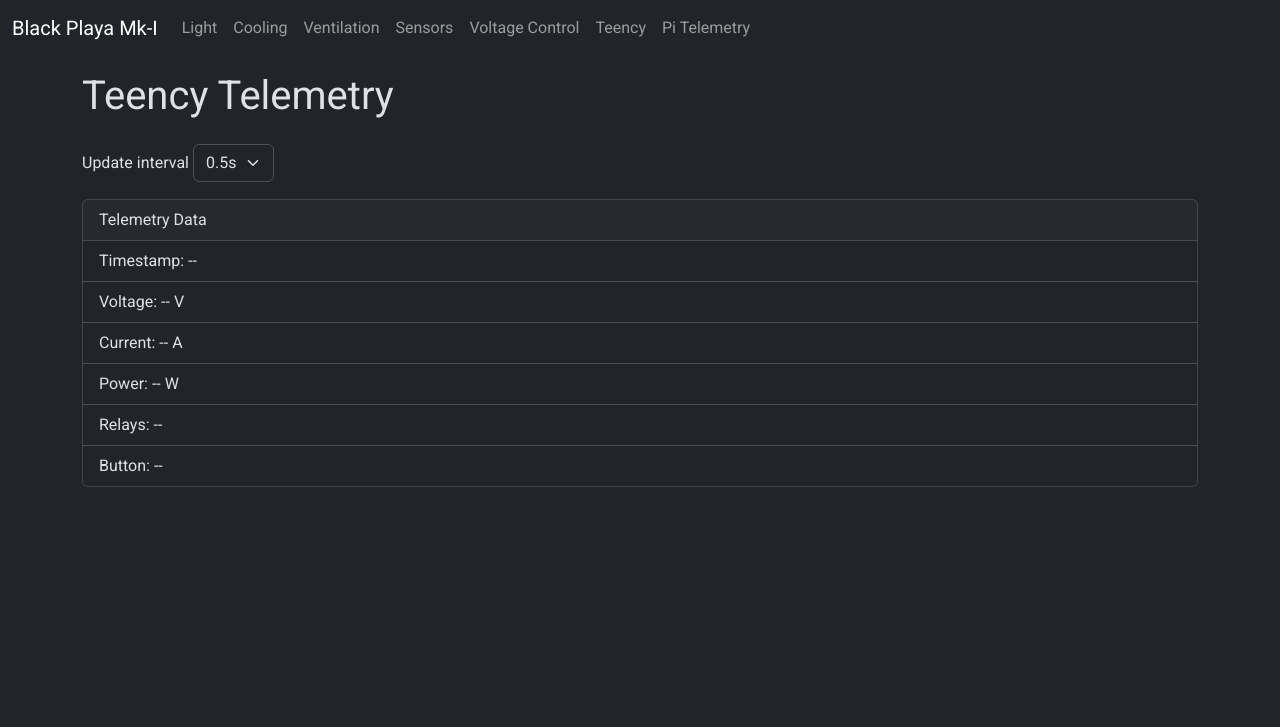
After one commit to Parawaram/burning-control, a Flask app: page /teency in a window 1280 px wide. The commit adds this page. Shown: the top 727 px of the page. Run offline with Flask 3, Linux system fonts and the light colour scheme; data that the repository does not hold is empty.

Commit message:
Add Teency telemetry page and service

```diff
--- a/backend/app.py
+++ b/backend/app.py
@@ -5,6 +5,7 @@ from ina_sensor import read_data as read_ina, read_all as read_all_ina
 from temperature_sensor import read_temperature
 from aht_sensor import read_data as read_aht, read_all as read_all_aht
 from dht_sensor import read_data as read_dht
+from teency_service import start as start_teency, get_data as get_teency_data
 import random
 import time
 
@@ -13,6 +14,9 @@ app = Flask(
     template_folder='../frontend/templates',
     static_folder='../frontend/static'
 )
+
+# start background reader for Teency telemetry
+start_teency()
 
 # Track last generated status to update once per second
 _last_status = {
@@ -70,6 +74,12 @@ def ventilation():
 @app.route('/sensors')
 def sensors():
     return render_template('v2/sensors.html')
+
+
+@app.route('/teency')
+def teency_page():
+    """Display telemetry from the Teency controller."""
+    return render_template('v2/teency.html')
 
 
 @app.route('/pi-telemetry')
@@ -168,6 +178,12 @@ def api_dht11():
     return jsonify({'status': 'on', **data})
 
 
+@app.get('/api/teency')
+def api_teency():
+    """Return latest telemetry from the Teency board."""
+    return jsonify(get_teency_data())
+
+
 @app.get('/api/sensors')
 def api_sensors():
     dht = read_dht()
--- a/backend/requirements.txt
+++ b/backend/requirements.txt
@@ -4,3 +4,5 @@ adafruit-circuitpython-neopixel>=6.3.0
 adafruit-circuitpython-ina219>=1.4.11
 adafruit-circuitpython-ahtx0>=1.0.27
 adafruit-circuitpython-dht>=3.8.0
+
+pyserial>=3.5
--- /dev/null
+++ b/backend/teency_service.py
@@ -0,0 +1,70 @@
+import json
+import logging
+import threading
+import time
+from typing import Any, Dict
+
+try:
+    import serial  # type: ignore
+except Exception as e:  # pragma: no cover - optional in tests
+    serial = None
+    logging.error("pyserial not available: %s", e)
+
+log = logging.getLogger(__name__)
+
+_data: Dict[str, Any] = {}
+_serial = None
+_thread_started = False
+
+PORT_CANDIDATES = ["/dev/ttyACM0", "/dev/ttyUSB0"]
+BAUDRATE = 115200
+
+
+def _open_serial():
+    global _serial
+    for port in PORT_CANDIDATES:
+        try:
+            _serial = serial.Serial(port, BAUDRATE, timeout=1)  # type: ignore
+            log.info("Teency connected on %s", port)
+            return
+        except Exception as e:  # pragma: no cover - hardware optional
+            log.info("Teency open %s failed: %s", port, e)
+    _serial = None
+
+
+def _reader():  # pragma: no cover - hardware optional
+    global _data, _serial
+    while True:
+        if serial is None:
+            time.sleep(1)
+            continue
+        if _serial is None:
+            _open_serial()
+            time.sleep(1)
+            continue
+        try:
+            line = _serial.readline().decode("utf-8", errors="ignore").strip()
+            if not line:
+                continue
+            _data = json.loads(line)
+        except Exception as e:
+            log.warning("Teency read failed: %s", e)
+            try:
+                _serial.close()
+            except Exception:
+                pass
+            _serial = None
+            time.sleep(1)
+
+
+def start():
+    global _thread_started
+    if _thread_started:
+        return
+    _thread_started = True
+    t = threading.Thread(target=_reader, daemon=True)
+    t.start()
+
+
+def get_data() -> Dict[str, Any]:
+    return _data
--- /dev/null
+++ b/frontend/static/teency.js
@@ -0,0 +1,38 @@
+let interval = 500;
+let timerId = null;
+
+function startTimer() {
+  if (timerId) clearInterval(timerId);
+  timerId = setInterval(fetchTeency, interval);
+}
+
+document.getElementById('updateInterval')?.addEventListener('change', (e) => {
+  interval = parseInt(e.target.value);
+  startTimer();
+});
+
+async function fetchTeency() {
+  const resp = await fetch('/api/teency');
+  const data = await resp.json();
+  if (data.ts !== undefined) {
+    document.getElementById('ts').textContent = data.ts;
+  }
+  if (data.U !== undefined) {
+    document.getElementById('voltage').textContent = data.U;
+  }
+  if (data.I !== undefined) {
+    document.getElementById('current').textContent = data.I;
+  }
+  if (data.P !== undefined) {
+    document.getElementById('power').textContent = data.P;
+  }
+  if (Array.isArray(data.R)) {
+    document.getElementById('relays').textContent = data.R.join(', ');
+  }
+  if (data.B !== undefined) {
+    document.getElementById('button').textContent = data.B;
+  }
+}
+
+fetchTeency();
+startTimer();
--- a/frontend/templates/v2/layout.html
+++ b/frontend/templates/v2/layout.html
@@ -22,6 +22,7 @@
         <li class="nav-item"><a class="nav-link" href="/ventilation">Ventilation</a></li>
         <li class="nav-item"><a class="nav-link" href="/sensors">Sensors</a></li>
         <li class="nav-item"><a class="nav-link" href="/voltage">Voltage Control</a></li>
+        <li class="nav-item"><a class="nav-link" href="/teency">Teency</a></li>
         <li class="nav-item"><a class="nav-link" href="/pi-telemetry">Pi Telemetry</a></li>
       </ul>
     </div>
--- /dev/null
+++ b/frontend/templates/v2/teency.html
@@ -0,0 +1,27 @@
+{% extends 'v2/layout.html' %}
+{% block title %}Teency{% endblock %}
+{% block content %}
+<h1 class="mb-4">Teency Telemetry</h1>
+<div class="mb-3">
+  <label for="updateInterval" class="form-label">Update interval</label>
+  <select id="updateInterval" class="form-select w-auto d-inline">
+    <option value="100">0.1s</option>
+    <option value="500" selected>0.5s</option>
+    <option value="1000">1s</option>
+  </select>
+</div>
+<div class="card mb-3">
+  <div class="card-header">Telemetry Data</div>
+  <ul class="list-group list-group-flush">
+    <li class="list-group-item">Timestamp: <span id="ts">--</span></li>
+    <li class="list-group-item">Voltage: <span id="voltage">--</span> V</li>
+    <li class="list-group-item">Current: <span id="current">--</span> A</li>
+    <li class="list-group-item">Power: <span id="power">--</span> W</li>
+    <li class="list-group-item">Relays: <span id="relays">--</span></li>
+    <li class="list-group-item">Button: <span id="button">--</span></li>
+  </ul>
+</div>
+{% endblock %}
+{% block scripts %}
+<script src="{{ url_for('static', filename='teency.js') }}"></script>
+{% endblock %}
```
